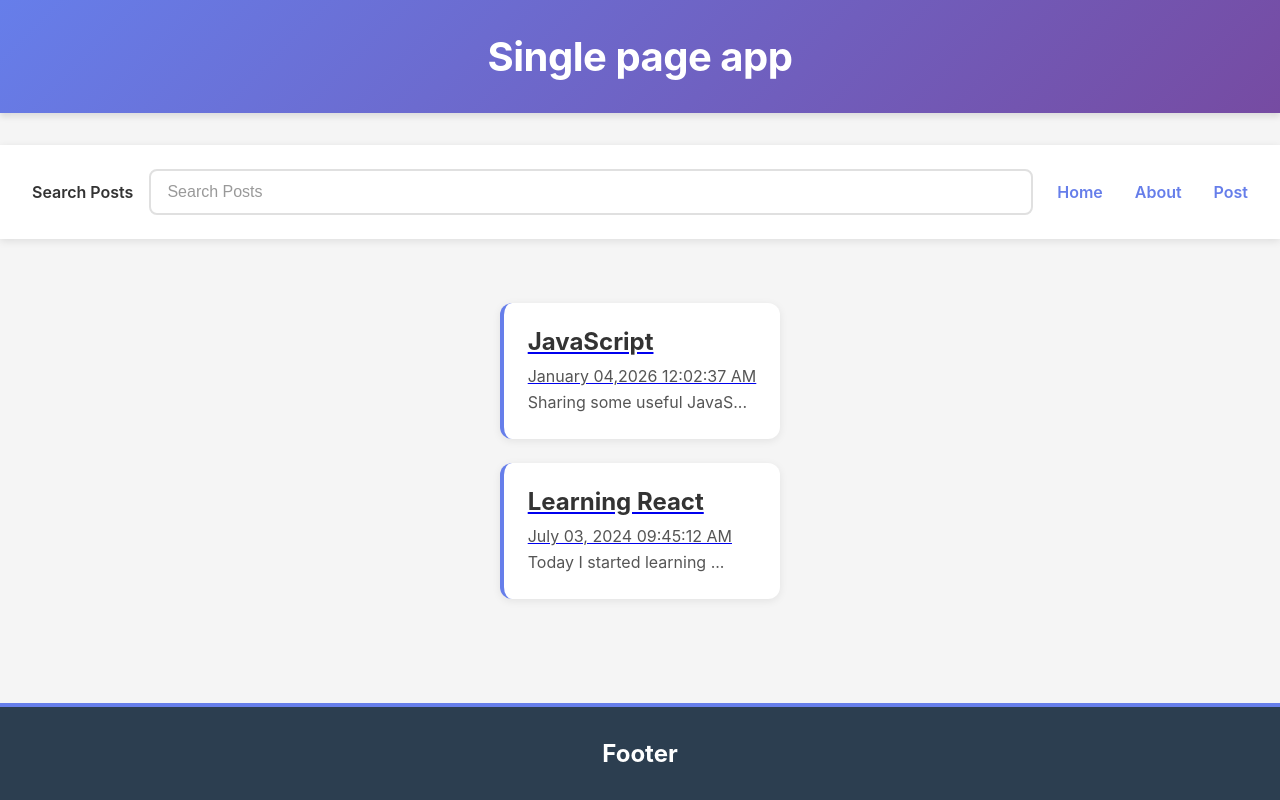
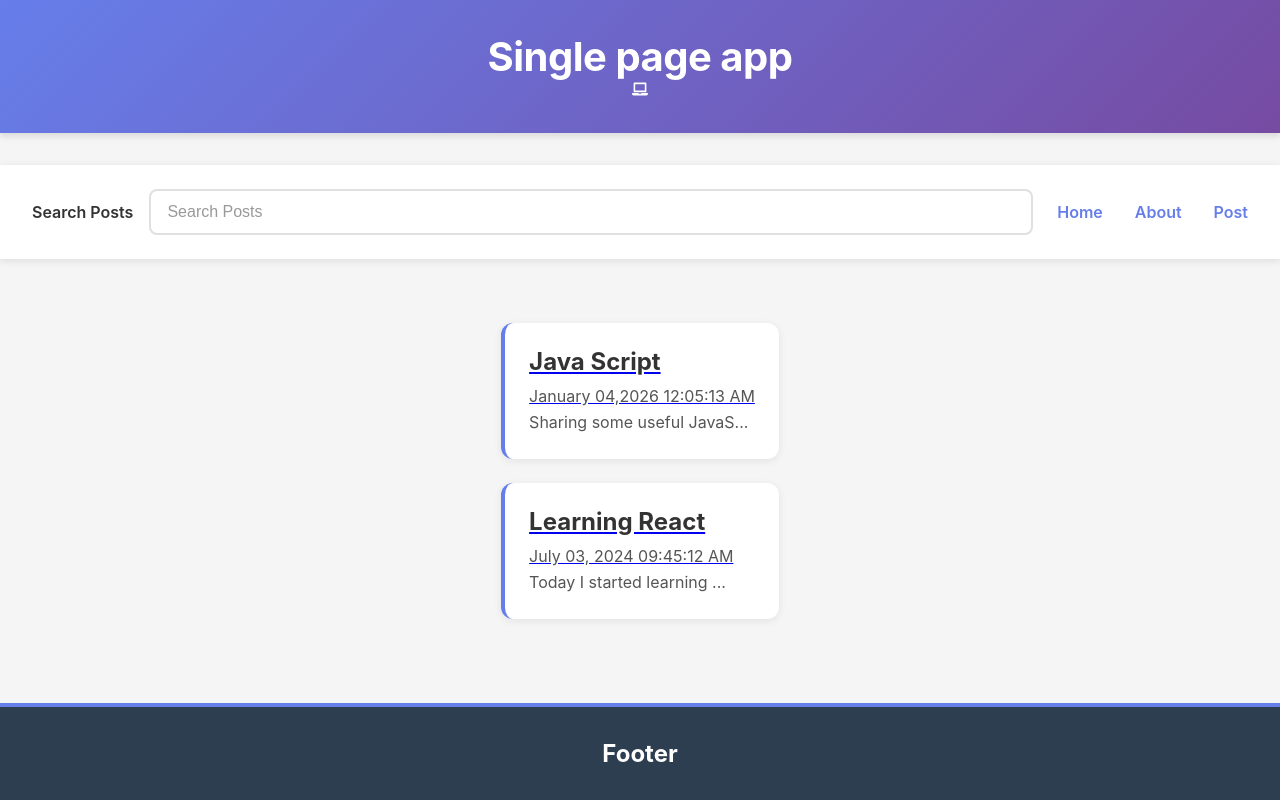
Before and after one commit to mukeshr08/Routing_project, a React (Create React App) app: page / in a window 1280 px wide. Built offline with nearby package versions, Linux system fonts and the light colour scheme; data requests are answered from the project's data file.

Commit message:
custom hook

```diff
--- a/data/db.json
+++ b/data/db.json
@@ -8,8 +8,8 @@
     },
     {
       "id": "3",
-      "title": "JavaScript ",
-      "datetime": "January 04,2026 12:02:37 AM",
+      "title": "Java Script",
+      "datetime": "January 04,2026 12:05:13 AM",
       "body": "Sharing some useful JavaScript tips for beginners"
     }
   ]
--- a/package.json
+++ b/package.json
@@ -10,6 +10,7 @@
     "date-fns": "^4.1.0",
     "react": "^19.2.3",
     "react-dom": "^19.2.3",
+    "react-icons": "^5.5.0",
     "react-router-dom": "^7.11.0",
     "react-scripts": "5.0.1",
     "web-vitals": "^2.1.4"
--- a/src/App.js
+++ b/src/App.js
@@ -12,6 +12,8 @@ import { format } from 'date-fns';
 import PostPage from './PostPage'
 import api from './api/posts';
 import Edit from './Edit';
+import useWindowresize from './hooks/useWindowresize';
+import useAxiosfetch from './hooks/useAxiosfetch';
 function App() {
   const navigate=useNavigate()
   const [Posts,setPosts]=useState([])
@@ -21,6 +23,11 @@ function App() {
    const [editTitle,seteditTitle]=useState('')
   const [editContent,seteditContent]=useState('')
   const [SearchResults,setSearchResults]=useState('')
+  const {width}=useWindowresize()
+  const {data,fetchError,isLoading}=useAxiosfetch("http://localhost:3500/posts")
+  useEffect(()=>{
+    setPosts(data)
+  },[data])
   const HandleNewPost=async(e)=>{
     e.preventDefault();
     let id=Posts.length?Number(Posts[Posts.length-1].id)+1:1
@@ -42,25 +49,7 @@ function App() {
 
 
   }
-  useEffect(()=>{
-    const fetchData =async()=>{
-      try{
-        const response= await api.get('/posts')
-        setPosts(response.data)
-      }catch(err){
-        if(err.response){
-          console.log(err.response.data)
-          console.log(err.response.status)
-          console.log(err.response.headers)
 
-        }
-        console.log(`Error ${err.message}`)
-
-      }
-
-    }
-    fetchData()
-  },[])
   useEffect(()=>{
     const  FilterResults=Posts.filter((post)=>((post.body).toLowerCase()).includes(SearchPost)||
   ((post.title).toLowerCase()).includes(SearchPost))
@@ -99,7 +88,8 @@ function App() {
     <div className="App">
 
 
-      <Header title="Single page app"/>
+      <Header title="Single page app"
+      width={width}/>
       <Nav
       SearchPost={SearchPost}
       setSearchPost={setSearchPost}
@@ -107,6 +97,9 @@ function App() {
       <Routes>
       <Route path="/"element={<Home
       Posts={SearchResults}
+      fetchError={fetchError}
+      isLoading={isLoading}
+
       />}/>
 
       <Route path='/about' element={<About/>}/>
--- a/src/Header.js
+++ b/src/Header.js
@@ -1,9 +1,11 @@
 import React from 'react'
+import { FaLaptop,FaTabletAlt,FaMobileAlt } from 'react-icons/fa'
 
-const Header = ({title}) => {
+const Header = ({title,width}) => {
   return (
     <div className='Header'>
         <h1>{title}</h1>
+        {width<768?<FaMobileAlt/>:width<992?<FaTabletAlt/>:<FaLaptop/>}
     </div>
   )
 }
--- a/src/Home.js
+++ b/src/Home.js
@@ -1,10 +1,14 @@
 import React from 'react'
 import Feed from './Feed'
+const Home = ({Posts,fetchError,isLoading}) => {
 
-const Home = ({Posts}) => {
+
   return (
     <main className='Home'>
-        {Posts.length?(<Feed Posts={Posts}/>):(<p>No Post are uploaded</p>)}
+      {isLoading&&<p>Loading Posts</p>}
+      {!isLoading&&fetchError&&<p>{fetchError}</p>}
+        {!isLoading&&!fetchError&&(Posts.length?(<Feed Posts={Posts}/>)
+        :(<p>No Post are uploaded</p>))}
     </main>
   )
 }
--- /dev/null
+++ b/src/hooks/useAxiosfetch.js
@@ -0,0 +1,38 @@
+import axios from 'axios'
+import React, { useEffect, useState } from 'react'
+
+const useAxiosfetch = (URL) => {
+    const [data,setdata]=useState([])
+    const [fetchError,setfetchError]=useState(null)
+    const [isLoading,setisloading]=useState(false)
+    useEffect(()=>{
+        let isMounted=true;
+        const source=axios.CancelToken.source()
+        const fetchdata=async()=>{
+            try{
+                const response=await axios.get(URL,{cancelToken:source.token})
+                if(isMounted){
+                    setdata(response.data)
+                    setfetchError(null)
+
+                }
+            }catch(err){
+                if(isMounted){
+                    setfetchError(err.message)
+                    setdata([])
+                }
+            }finally{
+                isMounted&&setisloading(false)
+            }
+        }
+        fetchdata(URL)
+        const cleanup=()=>{
+            isMounted=false
+            source.cancel()
+        }
+        return cleanup
+    },[URL])
+  return {data,fetchError,isLoading}
+}
+
+export default useAxiosfetch
--- /dev/null
+++ b/src/hooks/useWindowresize.js
@@ -0,0 +1,23 @@
+import React, { useEffect, useState } from 'react'
+
+const useWindowresize = () => {
+    const [windowsize,setwindowsize]=useState({
+        width:undefined,
+        height:undefined
+    })
+    useEffect(()=>{
+        const handleResize=()=>{
+        setwindowsize({
+        width:window.innerWidth,
+        height:window.innerHeight
+    })
+        }
+    handleResize()
+    window.addEventListener("resize",handleResize)
+    return ()=>window.removeEventListener("resize",handleResize)
+    },[])
+    return windowsize
+
+}
+
+export default useWindowresize
```
Also changed, not shown: 1 other file (tests, documents, lock files or other folders).
